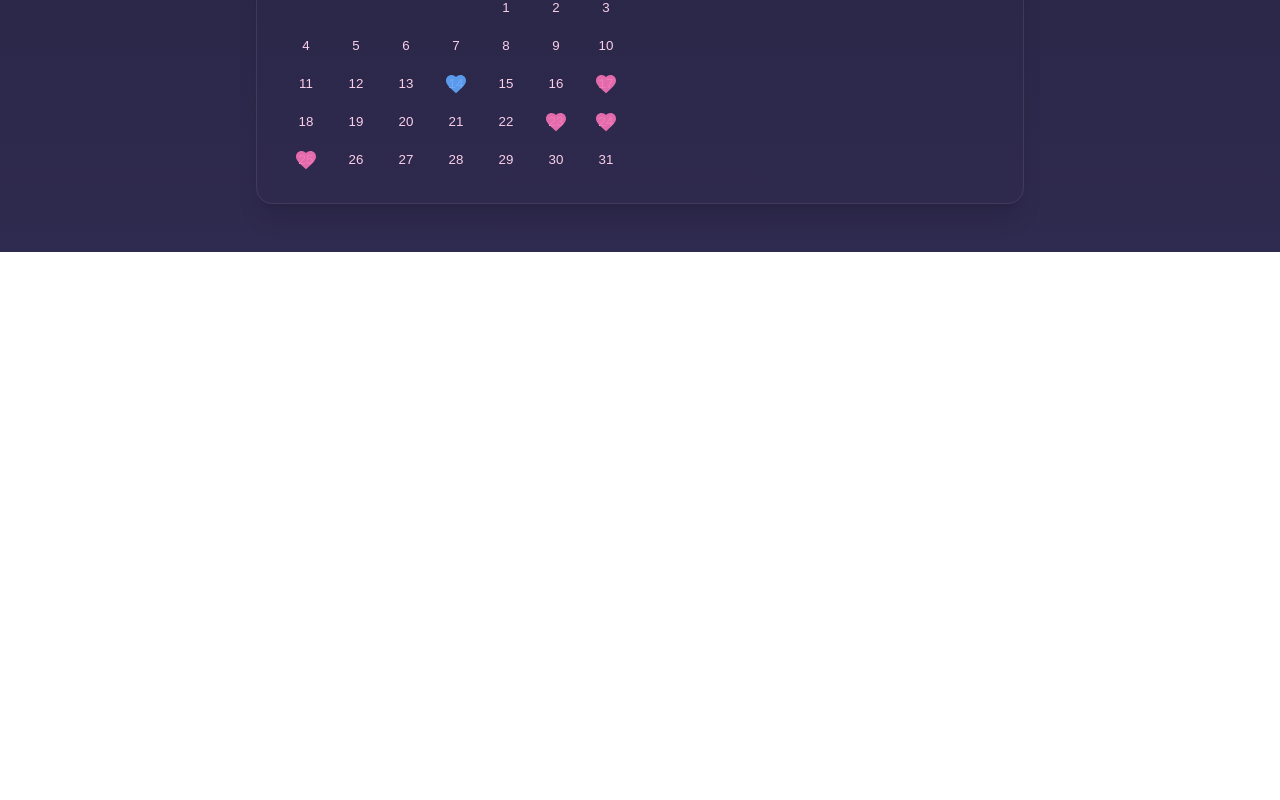
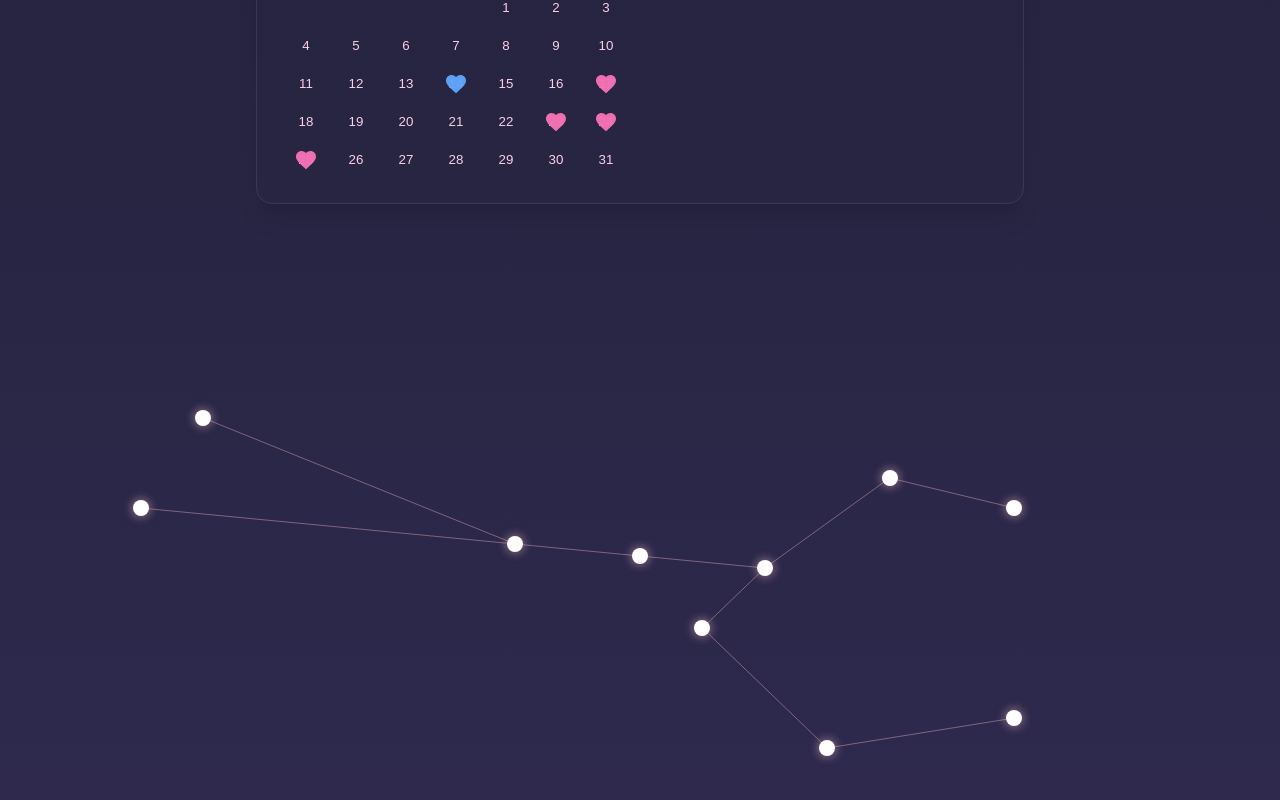
Before and after one commit to israelavendanojr/lovebirds, a React (Vite) app in the folder frontend/: page / in a window 1280 px wide. Shown: the part 1244-2044 px from the top of the page. Before the commit the page ends 1496 px from the top, so only its background shows below. Built offline with nearby package versions, Linux system fonts and the light colour scheme.

Commit message:
Taurus Constellation

```diff
--- a/frontend/src/App.tsx
+++ b/frontend/src/App.tsx
@@ -3,6 +3,7 @@ import CountdownTimer from '@/components/Calendar/CountdownTimer';
 import { calendarDates } from '@/data/calendar_dates';
 import CalendarView from '@/components/Calendar/CalendarView';
 import EnvelopeLetter from '@/components/Letter/EnvelopeLetter';
+import RelationshipTimeline from '@/components/RelationshipTimeline';
 import StarfieldGallery from '@/components/Photos/StarfieldGallery';
 import ThoughtGenerator from '@/components/ThoughtGenerator';
 
@@ -36,6 +37,7 @@ const App = () => {
       </div>
 
 
+      <RelationshipTimeline />
     </main>
     </div>
   );
--- /dev/null
+++ b/frontend/src/components/RelationshipTimeline.tsx
@@ -0,0 +1,84 @@
+import { motion } from 'framer-motion';
+import { useState } from 'react';
+
+const milestones = [
+    { id: 1, title: 'Aldebaran 🌟', date: 'Sep 2023', detail: 'Our brightest moment.', x: 60, y: 50 },
+    { id: 2, title: 'Hyades I', date: 'Oct 2023', detail: 'Warm beginnings.', x: 50, y: 48 },
+    { id: 3, title: 'Hyades II', date: 'Nov 2023', detail: 'Closer every day.', x: 40, y: 46 },
+    { id: 4, title: 'Horn Tip Left', date: 'Dec 2023', detail: 'Adventures bloom.', x: 10, y: 40 },
+    { id: 5, title: 'Horn Tip Right', date: 'Jan 2024', detail: 'Our connection grew.', x: 15, y: 25 },
+
+    { id: 6, title: 'Horn Base Left', date: 'Feb 2024', detail: 'Felt electric.', x: 70, y: 35 },
+    { id: 7, title: 'Horn Tip Far Left', date: 'Mar 2024', detail: 'So far yet close.', x: 80, y: 40 },
+
+    { id: 8, title: 'Horn Base Right', date: 'Apr 2024', detail: 'Like starlight.', x: 55, y: 60 },
+    { id: 9, title: 'Horn Tip Far Right', date: 'May 2024', detail: 'Always glowing.', x: 65, y: 80 },
+
+    { id: 10, title: 'Future 💍', date: '???', detail: 'Our constellation.', x: 80, y: 75 },
+  ];
+
+// Define Taurus-style connections by ID
+const connections: [number, number][] = [
+    [1, 2], [2, 3], [3, 4],     // left arc
+    [3, 5],                    // small upper arc
+    [1, 6], [6, 7],            // upper right horn
+    [1, 8], [8, 9], [9, 10],   // lower right horn
+  ];
+
+const RelationshipTimeline = () => {
+  const [active, setActive] = useState<number | null>(null);
+
+  return (
+    <div className="relative w-full h-[600px] bg-transparent">
+      {/* Connection lines */}
+      <svg className="absolute inset-0 w-full h-full z-0 pointer-events-none">
+        {connections.map(([a, b], idx) => {
+          const from = milestones.find(m => m.id === a);
+          const to = milestones.find(m => m.id === b);
+          if (!from || !to) return null;
+          return (
+            <line
+              key={idx}
+              x1={`${from.x}%`} y1={`${from.y}%`}
+              x2={`${to.x}%`} y2={`${to.y}%`}
+              stroke="rgba(255,192,203,0.4)"
+              strokeWidth="1"
+            />
+          );
+        })}
+      </svg>
+
+      {/* Stars */}
+      {milestones.map((m) => (
+        <motion.div
+          key={m.id}
+          className="absolute bg-white rounded-full w-4 h-4 shadow-[0_0_8px_2px_rgba(255,192,203,0.4)] cursor-pointer"
+          style={{ top: `${m.y}%`, left: `${m.x}%`, transform: 'translate(-50%, -50%)' }}
+          whileHover={{ scale: 1.5 }}
+          onClick={() => setActive(m.id)}
+        />
+      ))}
+
+      {/* Info card */}
+      {active !== null && (
+        <motion.div
+          className="absolute left-1/2 top-full mt-6 transform -translate-x-1/2 bg-white text-black rounded-lg p-4 shadow-xl w-[280px] z-10"
+          initial={{ opacity: 0, y: 20 }}
+          animate={{ opacity: 1, y: 0 }}
+        >
+          <h3 className="text-pink-500 font-dancing text-xl mb-1">{milestones[active - 1].title}</h3>
+          <div className="text-sm text-pink-600">{milestones[active - 1].date}</div>
+          <p className="text-sm mt-2">{milestones[active - 1].detail}</p>
+          <button
+            onClick={() => setActive(null)}
+            className="absolute top-2 right-3 text-gray-400 hover:text-black"
+          >
+            ×
+          </button>
+        </motion.div>
+      )}
+    </div>
+  );
+};
+
+export default RelationshipTimeline;
```
